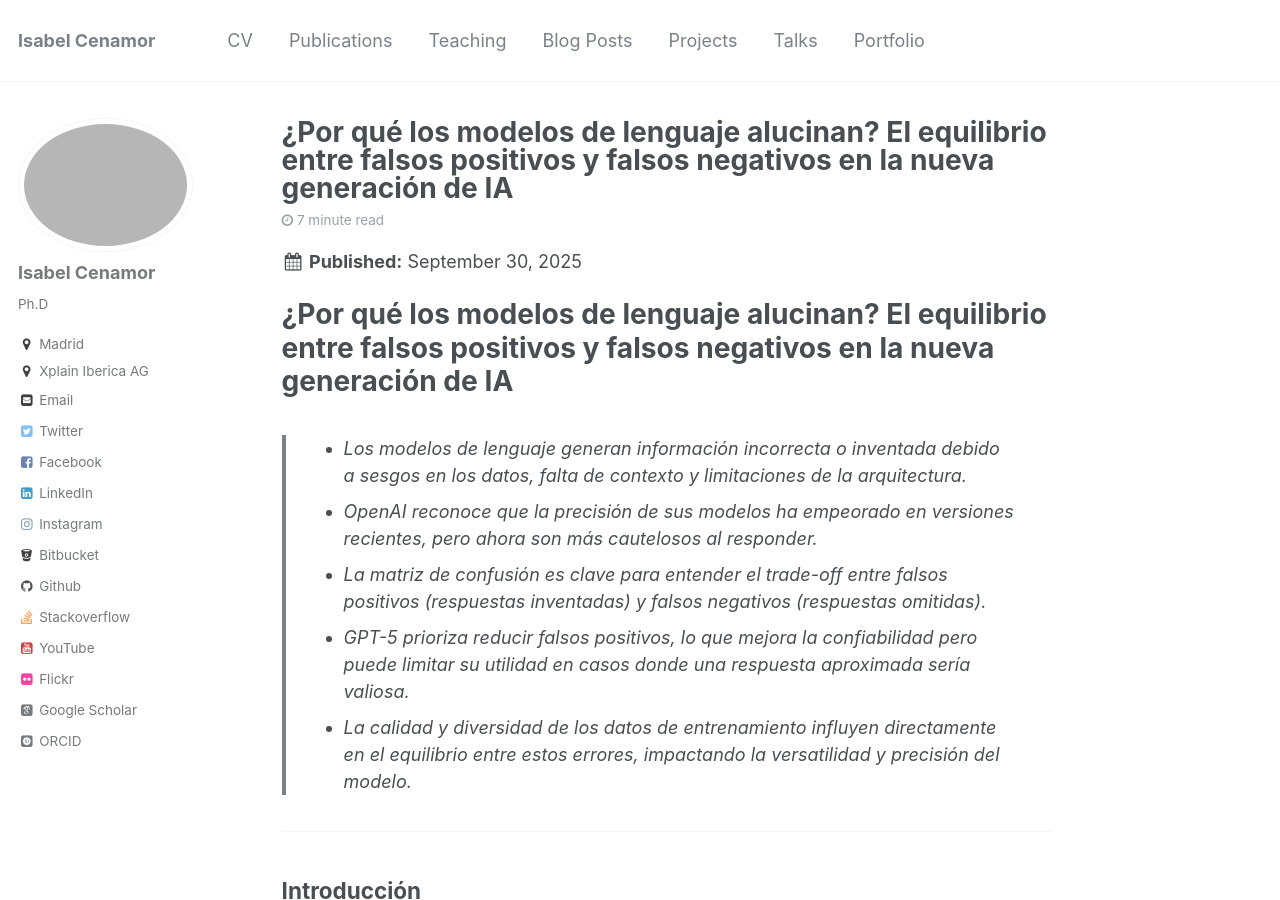
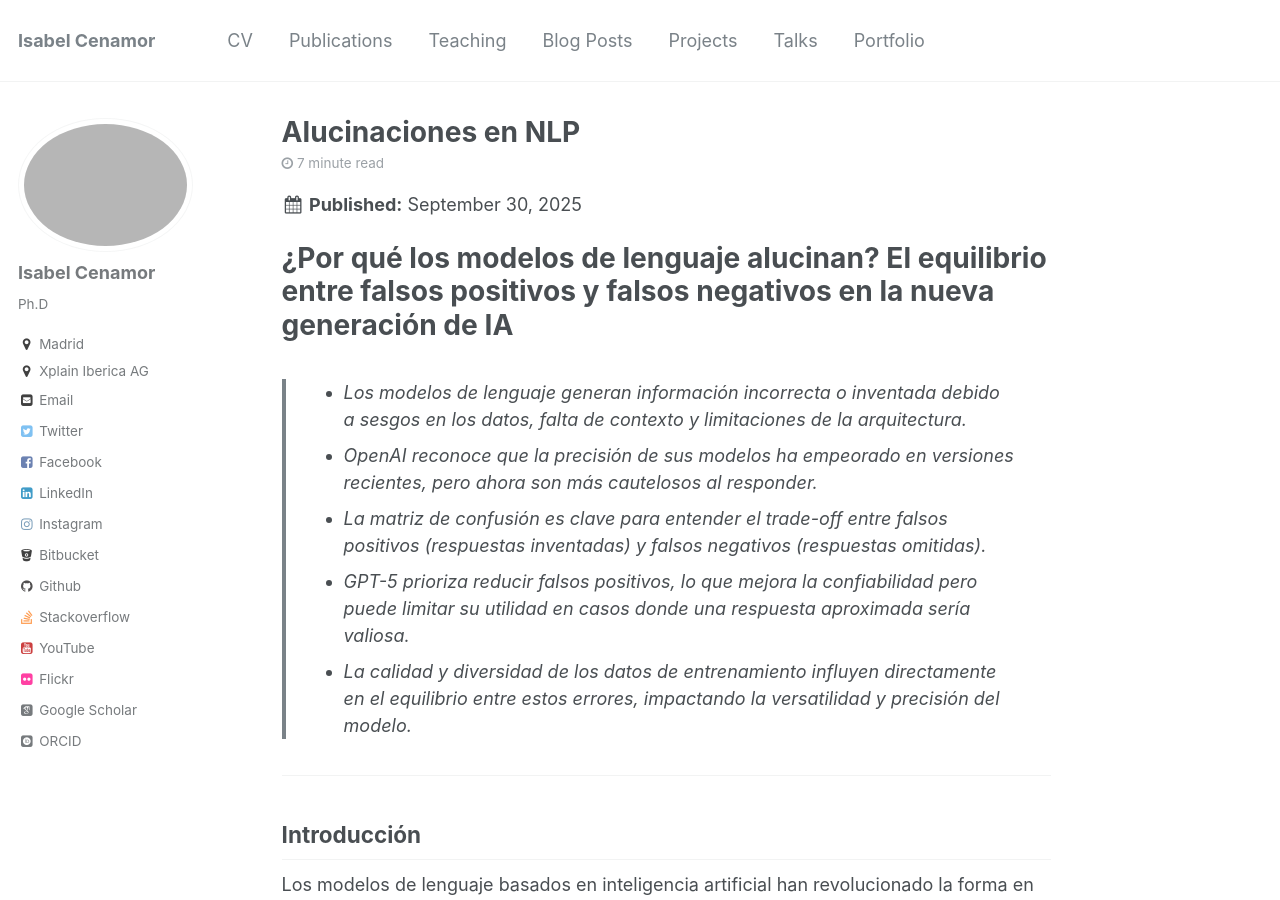
Before and after one commit to icenamor/icenamor.github.io, a Jekyll site: the page built from _posts/2025-09-30-hallucinations-AI.md, in a window 1280 px wide and 900 px high. Built offline with Jekyll 4.4.1, drawn with Linux system fonts in a browser that asks for light colours; some web fonts are replaced.

Commit message:
change to be more clear

```diff
--- a/_posts/2025-09-30-hallucinations-AI.md
+++ b/_posts/2025-09-30-hallucinations-AI.md
@@ -1,5 +1,5 @@
 ---
-title: "¿Por qué los modelos de lenguaje alucinan? El equilibrio entre falsos positivos y falsos negativos en la nueva generación de IA"
+title: "Alucinaciones en NLP"
 description: "Exploración de las causas de las alucinaciones en modelos de lenguaje, el trade-off entre falsos positivos y falsos negativos, y cómo GPT-5 aborda este desafío."
 permalink: /posts/2025/09/blog-post-1/
 date: 2025-09-30
```
